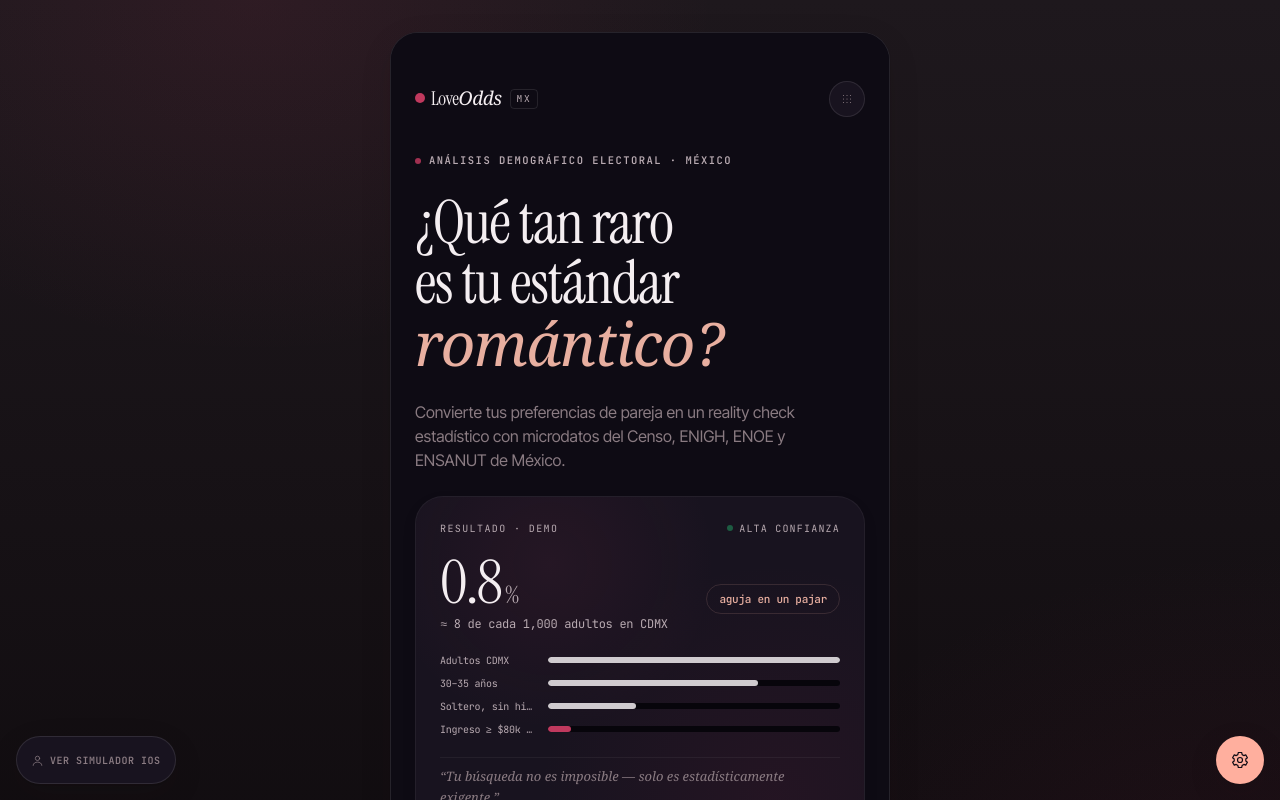
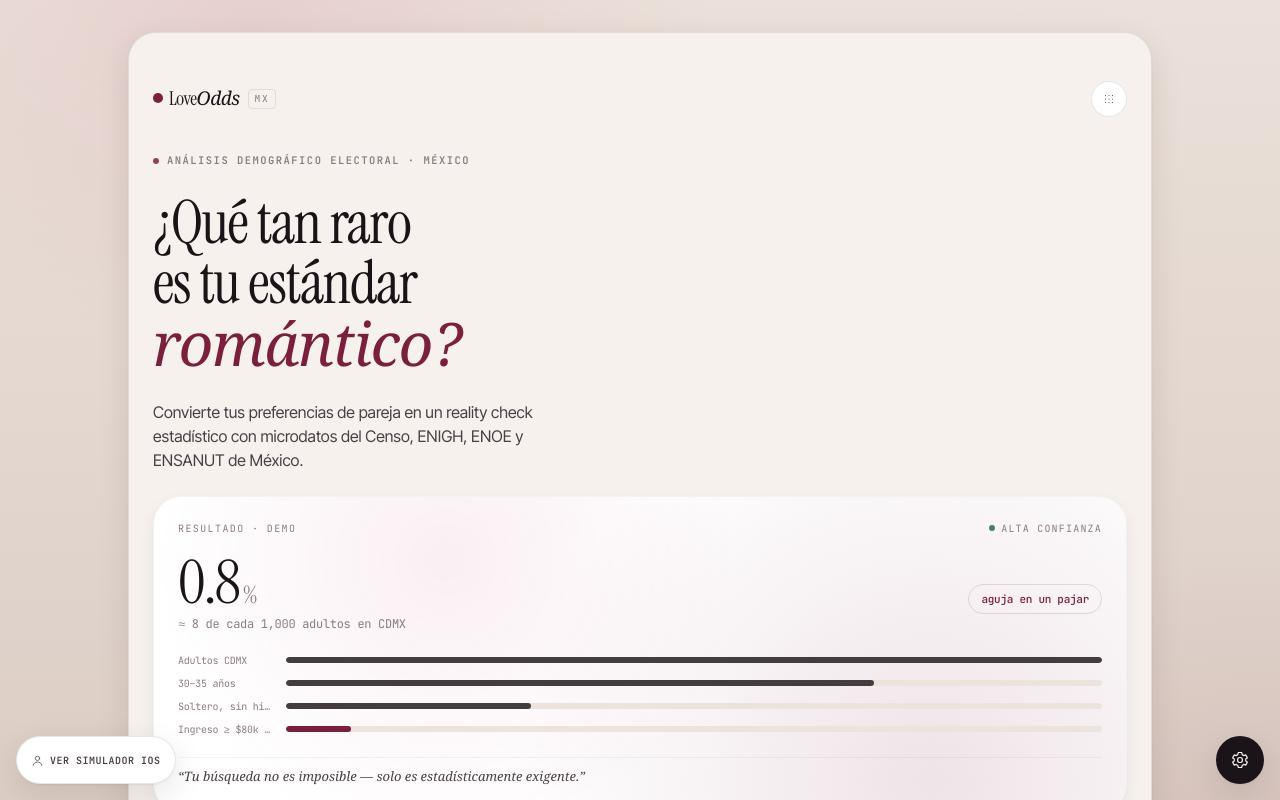
Before and after one commit to jovfranco-tech/loveodds, a React (Vite) app: page / in a window 1280 px wide. Shown: the top 800 px of the page. Built offline with nearby package versions, Linux system fonts and the light colour scheme.

Commit message:
fix: resolve squished layout on desktop browsers and upgrade dark mode to romantic warm cocoa-wine tones

```diff
--- a/src/App.tsx
+++ b/src/App.tsx
@@ -39,7 +39,7 @@ export const App: React.FC = () => {
   const [aiResult, setAiResult] = useState<AICalibrationResult | undefined>(undefined);
 
   const [tweaks, setTweaks] = useState<TweakConfig>({
-    dark: true,
+    dark: false,
     palette: PALETTES[0],
     headlineIdx: 0,
     showKeyboard: false,
@@ -272,10 +272,10 @@ export const App: React.FC = () => {
             </div>
 
             <div className="lo-scroll flex-1 pb-24" ref={scrollRef}>
-              {/* Responsive Layout Grid on Desktop, simple scroll on Mobile */}
-              <div className="grid grid-cols-1 lg:grid-cols-12 gap-6 p-6 max-w-5xl mx-auto items-start">
+              {/* Responsive Layout Grid on Desktop, simple stack on Mobile/Simulator */}
+              <div className={`grid grid-cols-1 ${isFrameMode ? '' : 'lg:grid-cols-2'} gap-6 p-6 max-w-5xl mx-auto items-start`}>
                 {/* Left Column (Main Result) */}
-                <div className="lg:col-span-6 flex flex-col gap-6" data-sect="resumen">
+                <div className="flex flex-col gap-6" data-sect="resumen">
                   <MainProbabilityCard result={estimationResult} />
 
                   {/* Search Recap Chips */}
@@ -331,7 +331,7 @@ export const App: React.FC = () => {
                 </div>
 
                 {/* Right Column (Funnel, Reality Check, What-if, Sources) */}
-                <div className="lg:col-span-6 flex flex-col gap-8">
+                <div className="flex flex-col gap-8">
                   <div data-sect="funnel">
                     <PopulationFunnel result={estimationResult} />
                   </div>
@@ -416,7 +416,7 @@ export const App: React.FC = () => {
         </IOSDevice>
       ) : (
         /* Premium Responsive Web Mode occupying the screen dynamically */
-        <div className="w-full max-w-[500px] h-[874px] rounded-xl overflow-hidden shadow-shd-2 border border-ink/10 dark:border-ink-dark/10 bg-bg-light dark:bg-bg-dark relative">
+        <div className="w-full max-w-[500px] lg:max-w-[1024px] h-[874px] rounded-xl overflow-hidden shadow-shd-2 border border-ink/10 dark:border-ink-dark/10 bg-bg-light dark:bg-bg-dark relative flex flex-col">
           {renderScreen()}
         </div>
       )}
--- a/src/components/MainProbabilityCard.tsx
+++ b/src/components/MainProbabilityCard.tsx
@@ -22,10 +22,19 @@ export const MainProbabilityCard: React.FC<MainProbabilityCardProps> = ({ result
                    : pct >= 0.1 ? `${Math.round(pct * 10)} de cada 1,000`
                    : pct >= 0.01 ? `${Math.round(pct * 100)} de cada 10,000`
                    : `${Math.round(pct * 1000)} de cada 100,000`;
-
   // Scale levels for rarity visual checklist
   const tierRank = tier.rank; // 1 to 6
   const tierTiers = ["Común", "Selectivo", "Muy Selectivo", "Estad. Raro", "Aguja", "Unicornio"];
+
+  // Dynamic font sizing for long percentage numbers
+  const numLen = formattedPct.length;
+  const fontSizeClass = numLen > 7 ? 'text-[64px]'
+                      : numLen > 5 ? 'text-[82px]'
+                      : numLen > 4 ? 'text-[96px]'
+                      : 'text-[114px]';
+  const percentTranslateClass = numLen > 7 ? 'translate-y-[-8px]'
+                              : numLen > 5 ? 'translate-y-[-12px]'
+                              : 'translate-y-[-18px]';
 
   return (
     <div className="lo-card relative overflow-hidden p-6 rounded-xl bg-elev-light dark:bg-elev-dark border border-ink/10 dark:border-ink-dark/10 shadow-shd-2 select-none lo-fade-in">
@@ -44,10 +53,10 @@ export const MainProbabilityCard: React.FC<MainProbabilityCardProps> = ({ result
 
         {/* Large Numeral */}
         <div className="flex items-baseline gap-1.5 my-1">
-          <span className="font-display font-normal tracking-[-0.045em] text-ink dark:text-ink-dark text-[114px] leading-[0.85]">
+          <span className={`font-display font-normal tracking-[-0.045em] text-ink dark:text-ink-dark ${fontSizeClass} leading-[0.85]`}>
             {formattedPct}
           </span>
-          <span className="font-display text-[44px] text-ink-3 dark:text-ink-4 select-none translate-y-[-18px]">
+          <span className={`font-display text-[44px] text-ink-3 dark:text-ink-4 select-none ${percentTranslateClass}`}>
             %
           </span>
         </div>
--- a/src/index.css
+++ b/src/index.css
@@ -37,15 +37,15 @@
   }
 
   .theme-dark {
-    --bg:          #0E0B14;
-    --bg-elev:    #18131F;
-    --bg-deep:    #07050B;
-    --ink:         #F4EEF1;
-    --ink-2:      #C4B8C1;
-    --ink-3:      #7E727B;
-    --ink-4:      #4A4049;
-    --line:       rgba(244, 238, 241, 0.08);
-    --line-2:     rgba(244, 238, 241, 0.14);
+    --bg:          #1D171A;
+    --bg-elev:    #261F23;
+    --bg-deep:    #150F12;
+    --ink:         #F8F3F5;
+    --ink-2:      #D6C7CC;
+    --ink-3:      #9C8990;
+    --ink-4:      #5D4B51;
+    --line:       rgba(248, 243, 245, 0.08);
+    --line-2:     rgba(248, 243, 245, 0.14);
     --shd-1: 0 1px 2px rgba(0,0,0,.4), 0 6px 16px rgba(0,0,0,.4);
     --shd-2: 0 1px 2px rgba(0,0,0,.5), 0 10px 32px rgba(0,0,0,.5);
     --pos:        #5BB58A;
```
